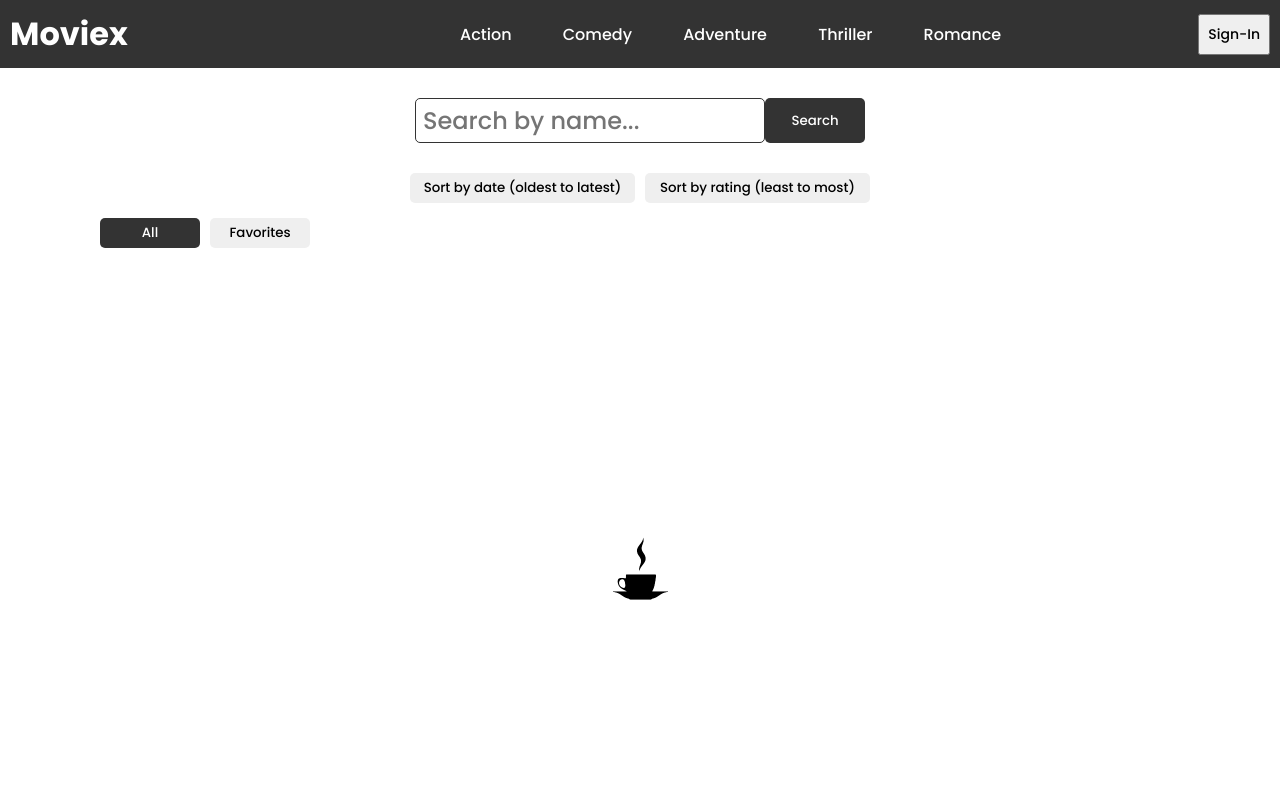
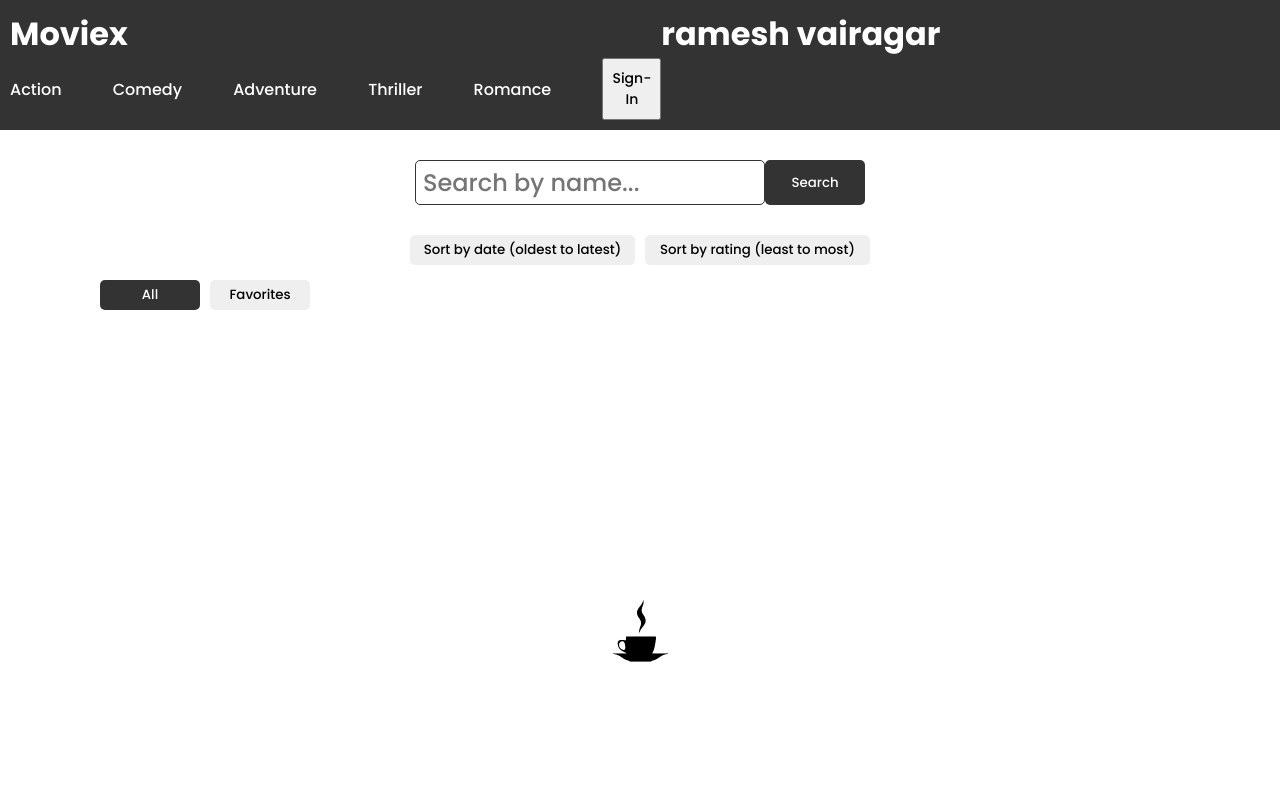
Before and after one commit to ramesh-vairagar/MovieXapp, a plain HTML site: page index.html in a window 1280 px wide. Shown: the top 800 px of the page. Drawn offline with Linux system fonts and the light colour scheme; no server answers.

Commit message:
file changed

```diff
--- a/index.html
+++ b/index.html
@@ -12,6 +12,7 @@
       <a href="index.html">
         <h1>Moviex</h1>
       </a>
+      <h1>ramesh vairagar</h1>
 
       <nav>
         <ul class="header-ul desktop-class">
```
